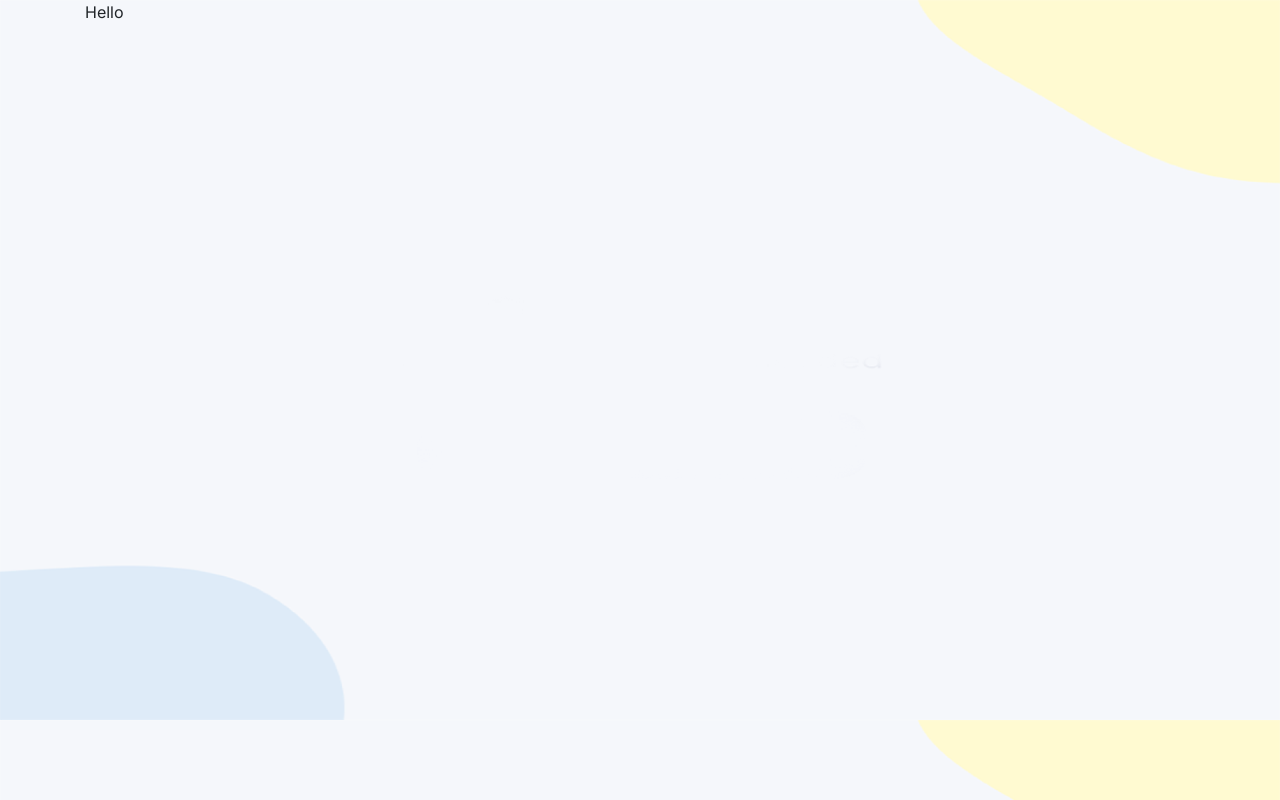
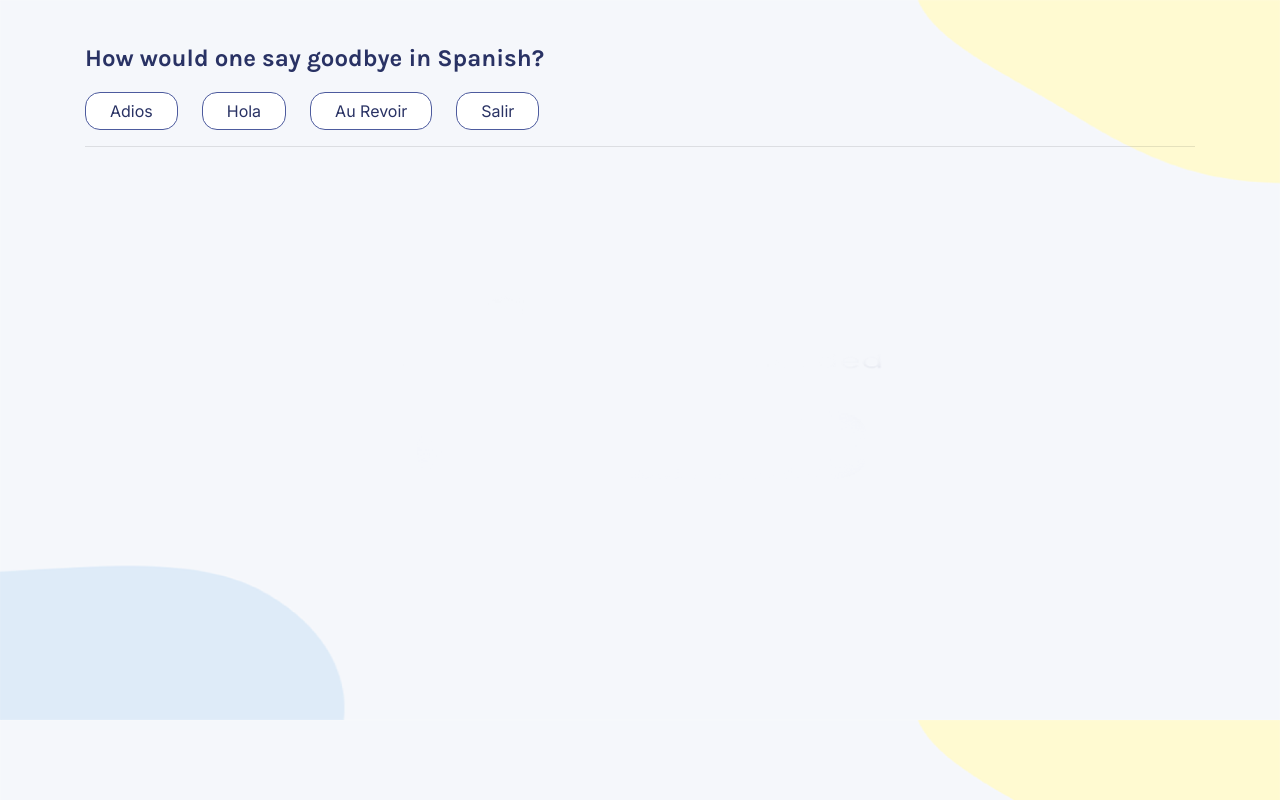
Before and after one commit to Judge-Paul/quizzical, a React (Vite) app: page / in a window 1280 px wide. Both pictures are taken after a click on the button "Start quiz". Built offline with nearby package versions, Linux system fonts and the light colour scheme.

Commit message:
feat: create question.jsx file and hard code values

```diff
--- a/src/Home.jsx
+++ b/src/Home.jsx
@@ -3,7 +3,7 @@ import React from 'react'
 function Home(props) {
     return(
         <div className="d-flex flex-column align-items-center justify-content-center home-sec">
-            <div className="heading--text mb-3">
+            <div className="home--text mb-3">
                 Quizzical
             </div>
             <p>Welcome to Quizzical Nigeria's favorite free online trivia game.</p>
--- /dev/null
+++ b/src/Question.jsx
@@ -0,0 +1,12 @@
+import React from 'react'
+
+export default function Question(props) {
+    const answerElements = props.answers.map(answer => <button className="btn mr-4 px-4">{answer}</button>)
+    return (
+        <>
+            <p className="quiz--question">{props.question}</p>
+            {answerElements}
+            <hr />
+        </>
+    )
+}
--- a/src/Quiz.jsx
+++ b/src/Quiz.jsx
@@ -1,7 +1,11 @@
 import React from 'react'
+import Question from './Question.jsx'
 
 export default function Quiz() {
+    const answers = ["Adios", "Hola", "Au Revoir", "Salir"]
     return(
-        <div>Hello</div>
+        <div className="quiz-sec">
+            <Question question="How would one say goodbye in Spanish?" answers={answers} />
+        </div>
     )
 }
--- a/src/index.css
+++ b/src/index.css
@@ -41,9 +41,37 @@ body {
     color: rgb(202, 202, 202);
 }
 
-.heading--text {
+.home--text, .quiz--question {
     font-family: 'Karla', sans-serif;
-    font-size: 3rem;
     font-weight: 700;
     color: #293264;
 }
+
+.home--text {
+    font-size: 3rem;
+}
+
+.quiz-sec {
+    padding-top: 40px;
+}
+
+.quiz--question {
+    font-size: 1.5rem;
+}
+
+.quiz-sec > button {
+    background-color: white;
+    border: 1px solid #4D5B9E;
+    border-radius: 15px;
+    color: #293264;
+}
+
+.quiz-sec > button:hover {
+    background-color: #bbbfd4;
+    color: #293264;
+}
+
+.active {
+    background-color: #D6DBF5;
+    color: #293264;
+}
```
